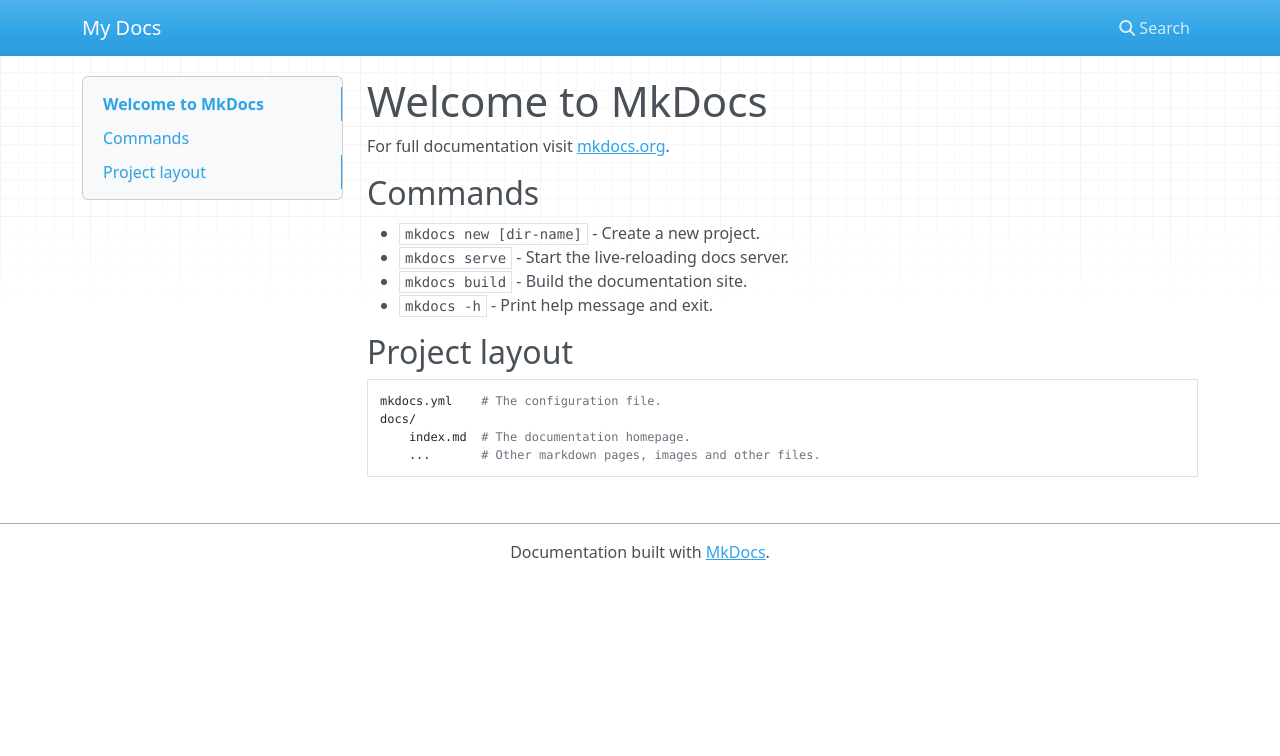
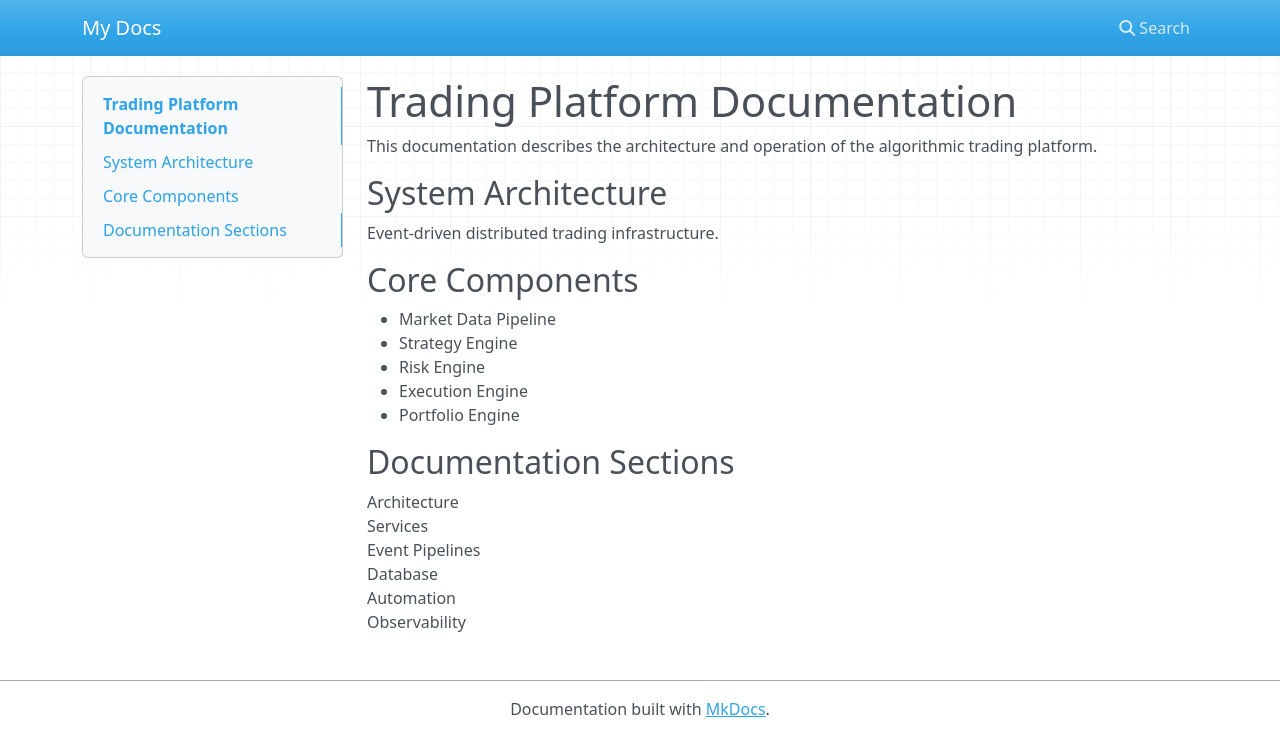
Before and after one commit to coreeyegroup/trading-platform, an MkDocs documentation site: the page built from docs/index.md, in a window 1280 px wide. Shown: the top 756 px of the page. Built offline with MkDocs 1.6.1, drawn with Linux system fonts in a browser that asks for light colours; nearby versions of some CDN libraries.

Commit message:
Initialized trading platform documentation system

```diff
--- a/docs/index.md
+++ b/docs/index.md
@@ -1,17 +1,24 @@
-# Welcome to MkDocs
+# Trading Platform Documentation
 
-For full documentation visit [mkdocs.org](https://www.mkdocs.org).
+This documentation describes the architecture and operation of the algorithmic trading platform.
 
-## Commands
+## System Architecture
 
-* `mkdocs new [dir-name]` - Create a new project.
-* `mkdocs serve` - Start the live-reloading docs server.
-* `mkdocs build` - Build the documentation site.
-* `mkdocs -h` - Print help message and exit.
+Event-driven distributed trading infrastructure.
 
-## Project layout
+## Core Components
 
-    mkdocs.yml    # The configuration file.
-    docs/
-        index.md  # The documentation homepage.
-        ...       # Other markdown pages, images and other files.
+- Market Data Pipeline
+- Strategy Engine
+- Risk Engine
+- Execution Engine
+- Portfolio Engine
+
+## Documentation Sections
+
+Architecture
+Services
+Event Pipelines
+Database
+Automation
+Observability
```
